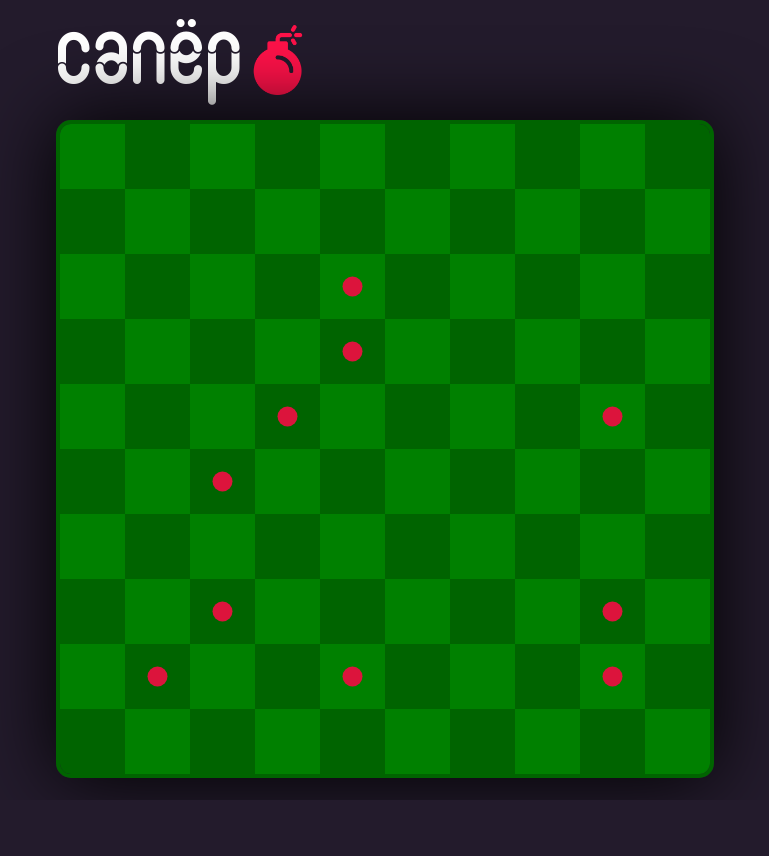
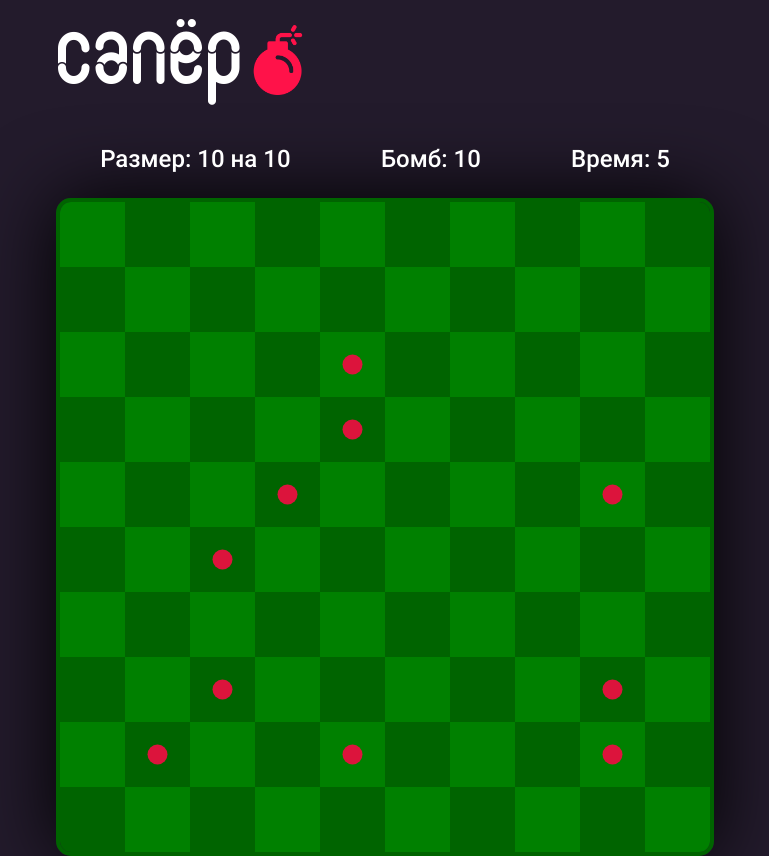
Before and after one commit to neretin-trike/sapper, a website with bundled scripts: page src/index.html in a window 1280 px wide. Shown: the whole page, without its empty margins (255-1024 px from the left). Before the commit the page ends 800 px from the top, so only its background shows below. Built offline with nearby package versions, Linux system fonts and the light colour scheme; a web font is replaced by a local one.

Commit message:
update(js): добавление модуля rounInfo

```diff
--- a/src/css/style.css
+++ b/src/css/style.css
@@ -164,12 +164,30 @@ ul {
     display: flex;
     align-items: center;
     justify-content: center;
-
+    flex-direction: column;
     position: relative;
 }
 
 /*-------------------------------
--------- GAMOOVER WINDOW --------
+---------- ROUND INFO -----------
+-------------------------------*/
+
+.round-info {
+    margin: 2.5rem 0;
+    width: 100%;
+
+    color: white;
+    font-weight: 500;
+    font-size: 2.4rem;
+
+    justify-content: space-around;
+
+    display: flex;
+    z-index: 999;
+}
+
+/*-------------------------------
+-------- GAMEOVER WINDOW --------
 -------------------------------*/
 
 .game-over-window.hidden {
@@ -187,6 +205,7 @@ ul {
 .game-over-window {
 
     position: absolute;
+    top: 8.25rem;
     width: 65rem;
     height: 65rem;
     border-radius: 1.5rem;
--- a/src/index.html
+++ b/src/index.html
@@ -19,8 +19,12 @@
     </header>
     <main class="main">
 
+        <header class="round-info">
+            <div class="size">Размер: <span class="value"></span></div>
+            <div class="bomb-count">Бомб: <span class="value"></span></div>
+            <div class="time">Время: <span class="value">0</span></div>
+        </header>
         <canvas id="playing-field"></canvas>
-
         <section class="game-over-window hidden">
             <h2 class="game-status"></h2>
             <table class="game-result">
--- a/src/js/cell.js
+++ b/src/js/cell.js
@@ -8,14 +8,14 @@ export default class Cell {
 
         this.isMakred = false;
         this.isOpen = false;
+        this.bomb = null;
         this.size = cellSize;
-        this.bomb = null;
+        this.context = context;
+        this.color = color;
         this.x = x;
         this.y = y;
-        this.context = context;
         this.globalX = this.x * this.size;
         this.globalY = this.y * this.size;
-        this.color = color;
 
         this._renderCell(this.color);
     }
--- a/src/js/gameOverWindow.js
+++ b/src/js/gameOverWindow.js
@@ -7,6 +7,8 @@ export default class GameOverWindow {
         this.bombCount = bombCount;
         this.gameInfo = this._getInitialValues();
         this.gameOverWindow = dom;
+
+        this.stopWatch = this._startStopWatch();
 
         this._addEventListeners();
     }
@@ -18,10 +20,18 @@ export default class GameOverWindow {
             countOpen: 0
         }
     }
+    _startStopWatch() {
+        return setInterval( () => {
+            this.gameInfo.time += 1;
+            this._eventBus.emitEvent("updateTime", this.gameInfo.time);
+        }, 1000)
+    }
     _addEventListeners() {
         let button = this.gameOverWindow.querySelector(".button");
         button.addEventListener("click", () => {
             this.gameInfo = this._getInitialValues();
+            this.stopWatch = this._startStopWatch();
+
             this.gameOverWindow.classList.add("hidden");
             this._eventBus.emitEvent("restart");
         });
@@ -59,21 +69,24 @@ export default class GameOverWindow {
         })
     }
     _showGameOverWindow(win) {
-        let header = this.gameOverWindow.querySelector(".game-status");
-        let table = this.gameOverWindow.querySelector(".game-result");
-        table.rows[0].cells[1].textContent = this.gameInfo.time;
-        table.rows[1].cells[1].textContent = this.gameInfo.markUsed;
-        table.rows[2].cells[1].textContent = this.gameInfo.bombLeft;
+        let headerDOM = this.gameOverWindow.querySelector(".game-status");
+        let tableDOM = this.gameOverWindow.querySelector(".game-result");
+
+        clearTimeout(this.stopWatch);
+
+        tableDOM.rows[0].cells[1].textContent = this.gameInfo.time;
+        tableDOM.rows[1].cells[1].textContent = this.gameInfo.markUsed;
+        tableDOM.rows[2].cells[1].textContent = this.gameInfo.bombLeft;
 
         this.gameOverWindow.classList.remove("hidden");
         if (win) {
             this.gameOverWindow.classList.add("win");
             this.gameOverWindow.classList.remove("lose");
-            header.textContent = "Вы победили!";
+            headerDOM.textContent = "Вы победили!";
         } else {
             this.gameOverWindow.classList.add("lose");
             this.gameOverWindow.classList.remove("win");
-            header.textContent = "Вы проиграли";
+            headerDOM.textContent = "Вы проиграли";
         }
     }
 }
--- a/src/js/gameScene.js
+++ b/src/js/gameScene.js
@@ -1,11 +1,13 @@
 import Grid from "./grid.js";
 import GameOverWindow from "./gameOverWindow.js";
+import RoundInfo from "./roundInfo.js";
 
 export default class GameScene {
     constructor(config) {
-        let { size, bombCount, gameOverWindow, playingField} = config;
+        let { size, bombCount, gameOverWindow, playingField, roundInfo} = config;
         const context = playingField.getContext("2d");
 
+        this.roundInfo = new RoundInfo(size, bombCount, roundInfo);
         this.grid = new Grid(size, size, playingField, context, bombCount);
         this.gameOverWindow = new GameOverWindow(size, bombCount, gameOverWindow);
     }
--- a/src/js/main.js
+++ b/src/js/main.js
@@ -3,6 +3,7 @@ import GameScene from "./gameScene.js";
 window.onload = function () {
 
     const dom = {
+        roundInfo: document.querySelector(".round-info"),
         playingField: document.getElementById("playing-field"),
         gameOverWindow: document.querySelector(".game-over-window")
     }
@@ -13,6 +14,7 @@ window.onload = function () {
     let gameConfig = {
         size: 10,
         bombCount: 10,
+        roundInfo: dom.roundInfo,
         gameOverWindow: dom.gameOverWindow,
         playingField: dom.playingField
     }
--- /dev/null
+++ b/src/js/roundInfo.js
@@ -0,0 +1,28 @@
+import EventBus from "./eventBus.js";
+
+export default class RoundInfo {
+    constructor(size, bombCount, dom) {
+        this._eventBus = new EventBus();
+        this.size = size;
+        this.bombCount = bombCount;
+
+        this.roundInfo = dom;
+
+        this._valuesRender();
+        this._addEventListeners();
+    }
+    _valuesRender() {
+        let sizeValueDOM = this.roundInfo.querySelector(".size .value");
+        let bombCountValueDOM = this.roundInfo.querySelector(".bomb-count .value");
+
+        sizeValueDOM.textContent = `${this.size} на ${this.size}`;
+        bombCountValueDOM.textContent = `${this.bombCount}`;
+    }
+    _addEventListeners() {
+        let timeValueDOM = this.roundInfo.querySelector(".time .value");
+
+        this._eventBus.addEventListener("updateTime", (time) => {
+            timeValueDOM.textContent = `${time}`;
+        })
+    }
+}
```
